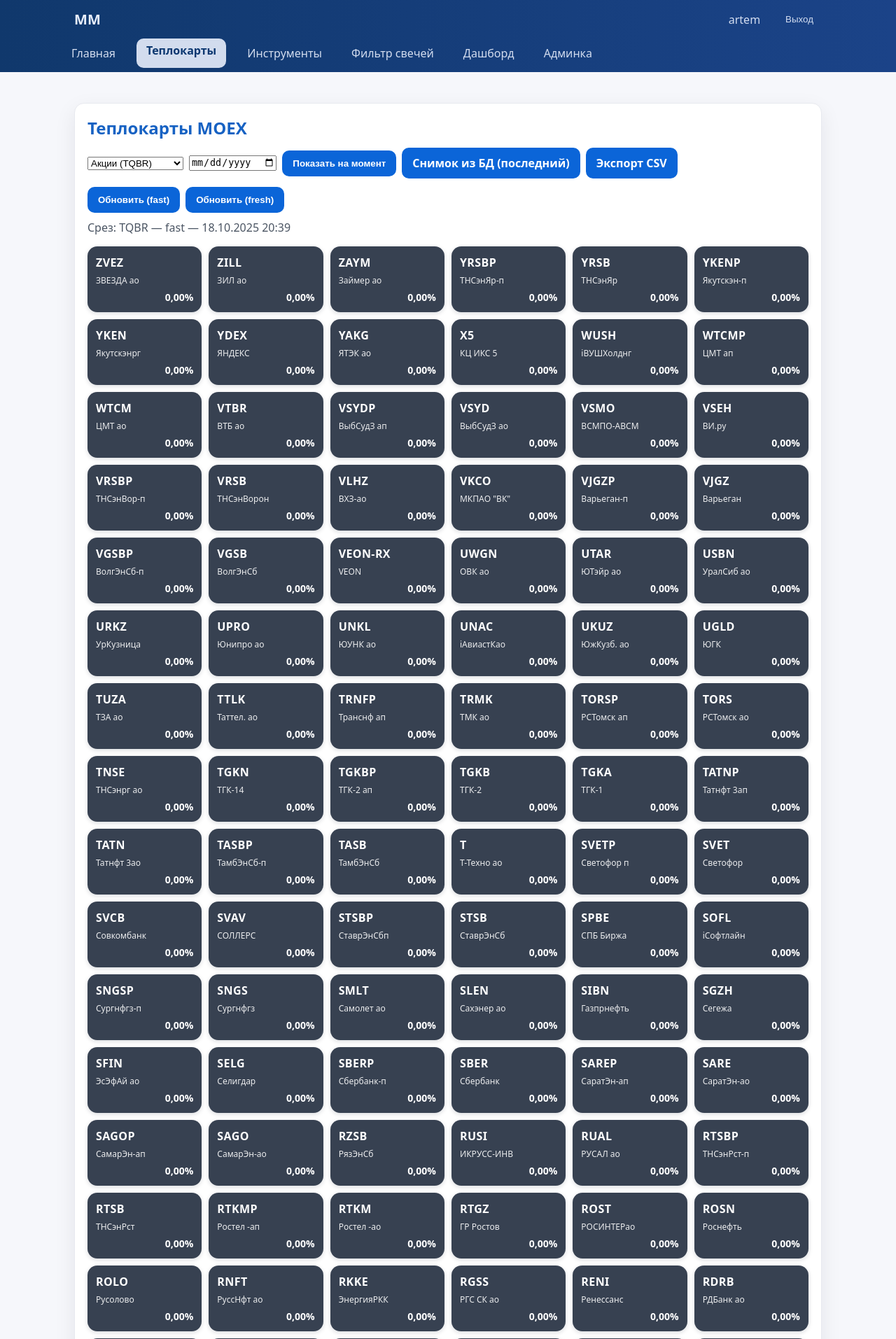
After one commit to ipARTEM/MM, a Django app: page /heatmaps/ in a window 1280 px wide. The commit adds this page. Shown: the top 1913 px of the page at 70% size. Run offline with Django 5.2, Linux system fonts and the light colour scheme; a user stored in the database is signed in; data comes from the database, SQL or seed files in the repository; both versions use the stored data as it was after the commit; parts of the project's set-up code (start-up, migrations or seed data) failed here and were passed over.

Commit message:
django-html

```diff
--- a/mm08/urls.py
+++ b/mm08/urls.py
@@ -24,7 +24,14 @@
     path("chart/<str:ticker>/", views.ChartView.as_view(), name="chart"),
     path("chart/<str:ticker>/data/", views.ChartDataView.as_view(), name="chart_data"),
 
+    # Дашборд
     path("dashboard/", views.DashboardView.as_view(), name="dashboard"),
+
+    # Теплокарты
+    path("heatmaps/", views.HeatmapView.as_view(), name="heatmap"),
+    path("heatmaps/snapshot/<int:pk>/", views.HeatmapView.as_view(), name="heatmap_by_pk"),
+    path("heatmaps/refresh/", views.HeatmapRefreshView.as_view(), name="heatmap_refresh"),
+    path("heatmaps/export.csv", views.HeatmapExportView.as_view(), name="heatmap_export"),
 
 
     path("moex/instrument-info/", api_views.api_moex_instrument_info, name="moex_instrument_info"),
--- a/mm08/views.py
+++ b/mm08/views.py
@@ -1,16 +1,18 @@
+# mm08/views.py
 from django.contrib import messages
 from django.contrib.auth.mixins import LoginRequiredMixin, PermissionRequiredMixin
 from django.contrib.auth.decorators import login_required
 from django.contrib.auth.views import redirect_to_login
-from django.http import JsonResponse, HttpResponseRedirect
+from django.http import JsonResponse, HttpResponseRedirect, HttpResponse
 from django.urls import reverse, reverse_lazy
+from django.utils import timezone
 from django.views import View
-from django.views.generic import TemplateView, ListView, CreateView, FormView, DetailView
+from django.views.generic import TemplateView, ListView, FormView, DetailView
 from django.shortcuts import redirect, render
-from django.db.models import Max
+from django.db.models import Max, Prefetch
 
-from .models import Instrument, Candle
-from .forms import InstrumentForm, CandleFilterForm, InstrumentCreateForm
+from .models import Instrument, Candle, HeatSnapshot, HeatTile
+from .forms import CandleFilterForm, InstrumentCreateForm
 
 
 # ---------- MIXINS ----------
@@ -50,11 +52,12 @@
         return {"title": "MM08 — старт"}
 
 
-class InstrumentListView(LoginRequiredMixin,ListView):
+class InstrumentListView(LoginRequiredMixin, ListView):
     model = Instrument
     template_name = "mm08/instruments.html"
     context_object_name = "instruments"
     queryset = Instrument.objects.order_by("ticker")
+
 
 class InstrumentCreateView(LoginRequiredMixin, PermissionRequiredMixin, FormView):
     permission_required = "mm08.add_instrument"
@@ -67,13 +70,11 @@
 
     def handle_no_permission(self):
         if not self.request.user.is_authenticated:
-            # гостя отправляем на логин
             return redirect_to_login(
                 self.request.get_full_path(),
                 self.get_login_url(),
                 self.get_redirect_field_name(),
             )
-        # залогинен, но прав нет — рендерим наш дружелюбный 403
         return render(self.request, "mm08/403.html", status=403)
 
     def get_initial(self):
@@ -83,8 +84,6 @@
         obj = form.save(user=self.request.user)
         messages.success(self.request, f"Инструмент {obj.ticker} сохранён.")
         return super().form_valid(form)
-
-
 
 
 class CandleFilterView(FormView):
@@ -106,7 +105,7 @@
     model = Candle
     template_name = "mm08/candles.html"
     context_object_name = "candles"
-    paginate_by = None  # если понадобится пагинация — поставь число
+    paginate_by = None
 
     def get_queryset(self):
         qs = Candle.objects.filter(instrument=self.instrument)
@@ -132,7 +131,7 @@
 
 
 class ChartDataView(InstrumentByTickerMixin, View):
-    """JSON для графика (как было, только CBV)."""
+    """JSON для графика."""
     def get(self, request, *args, **kwargs):
         interval = int(request.GET.get("interval", 60))
         qs = (Candle.objects
@@ -161,14 +160,12 @@
         return {"title": "Дашборд", "total_active": instruments.count(), "rows": rows}
 
 
-# ---------- НОВАЯ СТРАНИЦА: карточка инструмента ----------
 class InstrumentDetailView(InstrumentByTickerMixin, DetailView):
     """Карточка инструмента + последние 50 свечей."""
     model = Instrument
     template_name = "mm08/instrument_detail.html"
     context_object_name = "instrument"
 
-    # DetailView по умолчанию ждёт pk/slug; используем миксин:
     def get_object(self, queryset=None):
         return self.instrument
 
@@ -186,3 +183,159 @@
     response = render(request, "mm08/403.html", status=403)
     response.status_code = 403
     return response
+
+
+# ---------- HEATMAP ----------
+def _color_by_change(pct, *, neutral_when_abs_lt: float = 0.01) -> str:
+    """
+    Цвет плитки по % изменения.
+    - None и |pct| < neutral_when_abs_lt -> нейтральный серый.
+    - < 0 -> красный (темнее при большем модуле).
+    - > 0 -> зелёный (темнее при большем модуле).
+    """
+    try:
+        if pct is None:
+            return "#374151"  # нейтральный, нет данных
+        v = float(pct)
+    except (TypeError, ValueError):
+        return "#374151"
+
+    if abs(v) < neutral_when_abs_lt:
+        return "#374151"
+
+    # ограничим диапазон для визуала
+    v = max(min(v, 10.0), -10.0)
+    strength = abs(v) / 10.0  # 0..1
+
+    hue = 120 if v > 0 else 0
+    sat = int(30 + 70 * strength)      # 30..100
+    light = int(52 - 20 * strength)    # 52..32 (чем сильнее – тем темнее)
+
+    return f"hsl({hue}, {sat}%, {light}%)"
+
+
+class HeatmapView(TemplateView):
+    template_name = "mm08/heatmaps.html"
+
+    def get_snapshot(self):
+        pk = self.kwargs.get("pk")
+        board = self.request.GET.get("board") or "TQBR"
+        date_s = self.request.GET.get("date")
+        label = self.request.GET.get("label") or ""  # fast/fresh/…
+
+        qs = HeatSnapshot.objects.filter(board=board).order_by("-created_at")
+        if pk:
+            return qs.select_related().prefetch_related("tiles").get(pk=pk)
+
+        if date_s:
+            try:
+                dt = timezone.datetime.fromisoformat(date_s)
+                qs = qs.filter(created_at__date=dt.date())
+            except Exception:
+                pass
+        if label:
+            qs = qs.filter(label=label)
+
+        return qs.select_related().prefetch_related(
+            Prefetch("tiles", queryset=HeatTile.objects.order_by("-change_pct"))
+        ).first()
+
+    def get_context_data(self, **kwargs):
+        ctx = super().get_context_data(**kwargs)
+        board = self.request.GET.get("board") or "TQBR"
+        snap = self.get_snapshot()
+        tiles = snap.tiles.all() if snap else []
+
+        grid = []
+        for t in tiles:
+            # фон с учётом None / 0.00
+            bg = _color_by_change(t.change_pct)
+            # признак роста только при > 0
+            is_up = False
+            try:
+                is_up = (t.change_pct is not None) and (float(t.change_pct) > 0)
+            except (TypeError, ValueError):
+                is_up = False
+
+            grid.append({
+                "ticker": t.ticker,
+                "shortname": t.shortname,
+                "change_pct": t.change_pct,
+                "last": t.last,
+                "turnover": t.turnover,
+                "bg": bg,
+                "is_up": is_up,
+            })
+
+        last_dates = (HeatSnapshot.objects.filter(board=board)
+                      .order_by("-created_at")
+                      .values_list("created_at", flat=True)[:20])
+
+        ctx.update({
+            "title": "Теплокарты MOEX",
+            "board": board,
+            "snapshot": snap,
+            "tiles": grid,
+            "dates": [d.date() for d in last_dates],
+        })
+        return ctx
+
+
+class HeatmapRefreshView(PermissionRequiredMixin, View):
+    """Обновить теплокарту с MOEX и редирект на страницу."""
+    permission_required = "mm08.add_heatsnapshot"
+
+    def post(self, request, *args, **kwargs):
+        from .management.commands.load_heatmap import fetch_board
+        board = request.POST.get("board", "TQBR")
+        label = request.POST.get("label", "fast")
+        rows = fetch_board(board=board)
+        if not rows:
+            messages.error(request, "Не удалось получить данные с MOEX.")
+            return redirect("mm08:heatmap")
+
+        snap = HeatSnapshot.objects.create(board=board, label=label)
+        HeatTile.objects.bulk_create([
+            HeatTile(
+                snapshot=snap,
+                ticker=r["ticker"],
+                shortname=r["shortname"],
+                last=r["last"] or 0,
+                change_pct=r["change_pct"],        # может быть None — это ок
+                turnover=r["turnover"] or 0,
+                volume=r["volume"] or 0,
+                lot_size=r["lot_size"] or 1,
+            )
+            for r in rows
+        ])
+        messages.success(request, f"Обновлено: {board} ({label}), {len(rows)} тикеров.")
+        return redirect("mm08:heatmap")
+
+    def get(self, request, *args, **kwargs):
+        return self.post(request, *args, **kwargs)
+
+
+class HeatmapExportView(View):
+    """Экспорт текущего среза в CSV."""
+    def get(self, request, *args, **kwargs):
+        board = request.GET.get("board") or "TQBR"
+        snap = (HeatSnapshot.objects
+                .filter(board=board)
+                .order_by("-created_at")
+                .prefetch_related("tiles")
+                .first())
+        if not snap:
+            return HttpResponse("no data", content_type="text/plain", status=404)
+
+        import csv, io
+        buf = io.StringIO()
+        w = csv.writer(buf)
+        w.writerow(["ticker", "shortname", "last", "change_pct", "turnover", "volume"])
+        for t in snap.tiles.order_by("-change_pct"):
+            w.writerow([t.ticker, t.shortname, t.last, t.change_pct, t.turnover, t.volume])
+
+        resp = HttpResponse(buf.get_value(), content_type="text/csv; charset=utf-8")
+        resp["Content-Disposition"] = (
+            f'attachment; filename="heatmap_{board}_{snap.created_at:%Y%m%d_%H%M}.csv"'
+        )
+        return resp
--- a/static/css/styles.css
+++ b/static/css/styles.css
@@ -373,7 +373,7 @@
 .mm-menubar {
     display: flex;
     /* justify-content:flex-end; меню справа */
-    padding-bottom: 6px 6px 0 0;
+    padding: 0 0 6px 0;
     border-radius: 12px 12px 0 0;
 }
 
@@ -407,3 +407,96 @@
         display: flex;
     }
 }
+
+/* Heatmaps */
+.mm-heatbar {
+    display: flex;
+    flex-wrap: wrap;
+    align-items: center;
+    gap: 12px;
+    justify-content: space-between;
+}
+
+.mm-heat-controls,
+.mm-heat-actions {
+    display: flex;
+    gap: 8px;
+    flex-wrap: wrap;
+    align-items: center;
+}
+
+/* Сетка: по умолчанию 2 колонки, дальше нарастим медиазапросами */
+.heat-grid {
+    margin-top: 16px;
+    display: grid;
+    width: 100%;
+    grid-auto-flow: row dense;
+    grid-template-columns: repeat(2, minmax(160px, 1fr));
+    gap: 10px;
+    min-width: 0;
+    /* не даём детям раздувать колонку */
+}
+
+/* Брейкпоинты — заставим быть многоколоночной на десктопе */
+@media (min-width: 640px) {
+    .heat-grid {
+        grid-template-columns: repeat(3, minmax(160px, 1fr));
+    }
+}
+
+@media (min-width: 820px) {
+    .heat-grid {
+        grid-template-columns: repeat(4, minmax(160px, 1fr));
+    }
+}
+
+@media (min-width: 980px) {
+    .heat-grid {
+        grid-template-columns: repeat(5, minmax(160px, 1fr));
+    }
+}
+
+@media (min-width: 1140px) {
+    .heat-grid {
+        grid-template-columns: repeat(6, minmax(160px, 1fr));
+    }
+}
+
+.heat-tile {
+    border-radius: 14px;
+    padding: 12px;
+    color: #fff;
+    box-shadow: 0 2px 6px rgba(10, 20, 40, .15);
+    min-height: 94px;
+    /* компактная высота */
+    display: flex;
+    flex-direction: column;
+    justify-content: space-between;
+    min-width: 0;
+    /* на всякий случай против раздувания */
+}
+
+.heat-ticker {
+    font-weight: 700;
+    letter-spacing: .4px;
+}
+
+.heat-short {
+    font-size: 12px;
+    opacity: .9;
+    white-space: nowrap;
+    overflow: hidden;
+    text-overflow: ellipsis;
+}
+
+.heat-change {
+    font-weight: 700;
+    font-size: 14px;
+    text-align: right;
+}
+
+/* строка с метаданными */
+.mm-heat-meta {
+    margin-top: 10px;
+    color: #4b5563;
+}
--- a/templates/mm08/base.html
+++ b/templates/mm08/base.html
@@ -40,6 +40,9 @@
             <nav class="mm-menu" id="mainMenu">
                 {% with request.resolver_match.url_name as cur %}
                 <a class="mm-link {% if cur == 'home' %}active{% endif %}" href="{% url 'mm08:home' %}">Главная</a>
+                <a class="mm-link {% if cur == 'heatmap' %}active{% endif %}" href="{% url 'mm08:heatmap' %}">Теплокарты</a>
+
+
                 <a class="mm-link {% if cur == 'instrument_list' %}active{% endif %}"
                     href="{% url 'mm08:instrument_list' %}">Инструменты</a>
                 <a class="mm-link {% if cur == 'candle_filter' %}active{% endif %}"
--- /dev/null
+++ b/templates/mm08/heatmaps.html
@@ -0,0 +1,56 @@
+{% extends "mm08/base.html" %}
+{% block title %}Теплокарты MOEX{% endblock %}
+{% block content %}
+<div class="mm-card">
+    <div class="mm-heatbar">
+        <h2 style="margin:0;">Теплокарты MOEX</h2>
+
+        <form method="get" action="{% url 'mm08:heatmap' %}" class="mm-heat-controls">
+            <select name="board">
+                <option value="TQBR" {% if board == "TQBR" %}selected{% endif %}>Акции (TQBR)</option>
+                <option value="RFUD" {% if board == "RFUD" %}selected{% endif %}>Фьючерсы (RFUD)</option>
+            </select>
+
+            <input type="date" name="date" value="{{ request.GET.date|default:'' }}">
+            <button class="mm-btn" type="submit">Показать на момент</button>
+
+            <a class="mm-btn" href="{% url 'mm08:heatmap' %}?board={{board}}">Снимок из БД (последний)</a>
+            <a class="mm-btn" href="{% url 'mm08:heatmap_export' %}?board={{board}}">Экспорт CSV</a>
+        </form>
+
+        {% if perms.mm08.add_heatsnapshot %}
+
+        <form method="post" action="{% url 'mm08:heatmap_refresh' %}" class="mm-heat-actions">
+            {% csrf_token %}
+            <input type="hidden" name="board" value="{{ board }}">
+            <button class="mm-btn" name="label" value="fast" type="submit">Обновить (fast)</button>
+            <button class="mm-btn" name="label" value="fresh" type="submit">Обновить (fresh)</button>
+        </form>
+        {% endif %}
+    </div>
+
+    <div style="margin-top:10px; color:#4b5563;">
+        {% if snapshot %}
+        Срез: {{ snapshot.board }} — {{ snapshot.label|default:"" }} — {{ snapshot.created_at|date:"d.m.Y H:i" }}
+        {% else %}
+        Срез не найден.
+        {% endif %}
+    </div>
+
+    <div class="heat-grid">
+        {% for t in tiles %}
+        <div class="heat-tile" style="background: {{ t.bg }}">
+            <div class="heat-ticker">{{ t.ticker }}</div>
+            <div class="heat-short">{{ t.shortname|default:"" }}</div>
+            <div class="heat-change">
+                {% if t.change_pct is not None %}
+                {{ t.change_pct|floatformat:2 }}%
+                {% else %}—%{% endif %}
+            </div>
+        </div>
+        {% empty %}
+        <p>Нет данных. Нажмите «Обновить» или выберите другую дату/борд.</p>
+        {% endfor %}
+    </div>
+</div>
+{% endblock %}
```
Also changed, not shown: mm08/management/commands/load_heatmap.py (added, +213 -0 lines), mm08/models.py (+64 -0 lines), db.sqlite3, mm08/migrations/0004_heatsnapshot_heattile.py (added), mm08/migrations/0005_alter_heattile_change_pct.py (added).
